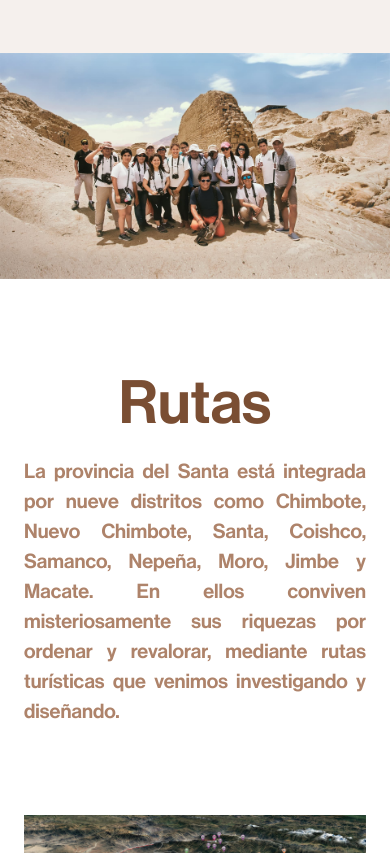
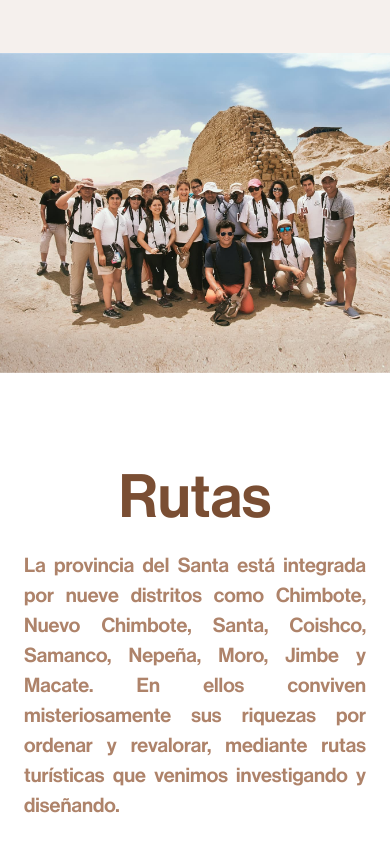
Before and after one commit to joangavelan/Tesoros-Escondidos, a website: page index.html in a window 390 px wide. Shown: the part 1267-2120 px from the top of the page. Drawn offline with Linux system fonts and the light colour scheme.

Commit message:
introduction section responsive

```diff
--- a/src/scss/sections/_introduction.scss
+++ b/src/scss/sections/_introduction.scss
@@ -51,6 +51,7 @@
         &__content {
             margin: 0 auto;
             width: 85%;
+
             & p {
                 text-align: center;
                 font-size: 1.8rem;
@@ -58,5 +59,11 @@
                 font-weight: 400;
             }
         }
+
+        & img {
+            height: 40rem;
+            object-fit: cover;
+            object-position: 40%;
+        }
     }
 }
```
Also changed, not shown: dist/main.css.
